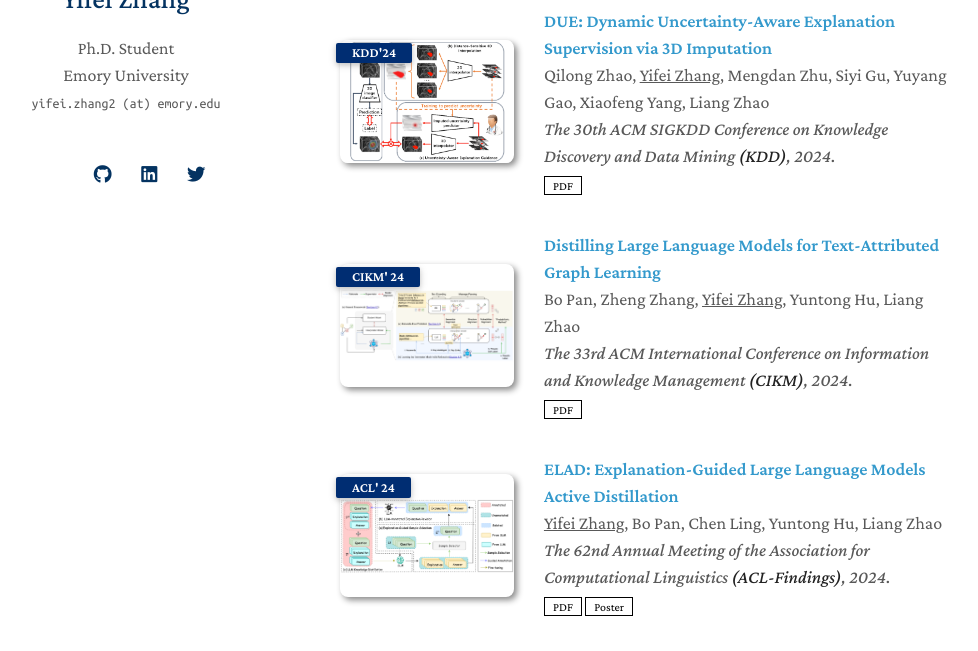
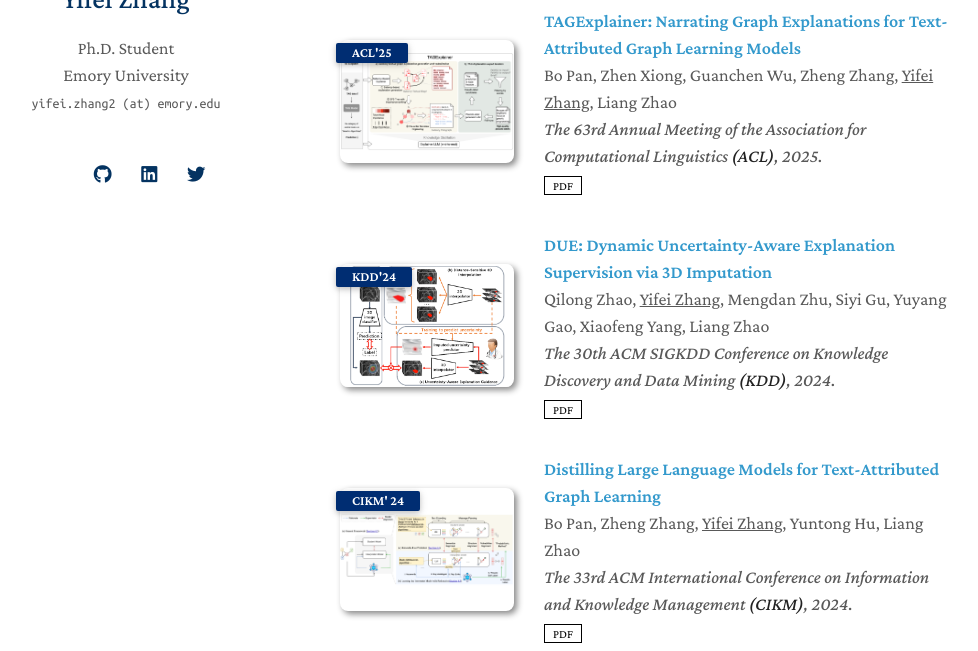
Before and after one commit to yifeizhangcs/yifeizhangcs.github.io, a Jekyll site: the page built from index.md, in a window 1280 px wide and 900 px high, scrolled down 1667 px, cut to the strip 249-900 px from the top of the window. Shown: the whole strip, without its empty margins (150-1128 px from the left). Built offline with Jekyll 4.4.1, drawn with Linux system fonts in a browser that asks for light colours; nearby versions of some CDN libraries; a style sheet for code colours, icons or effects is not loaded; our own code applies the rules of GitHub Pages for plain Markdown files.

Commit message:
Update publications.yml

```diff
--- a/_data/publications.yml
+++ b/_data/publications.yml
@@ -23,6 +23,13 @@ main:
     pdf: https://arxiv.org/pdf/2310.08537.pdf
     page: https://xaidataset.github.io/
     image: ./assets/img/benchmark.png
+
+  - title: "TAGExplainer: Narrating Graph Explanations for Text-Attributed Graph Learning Models"
+    authors: Bo Pan, Zhen Xiong, Guanchen Wu, Zheng Zhang, <span style="text-decoration:underline">Yifei Zhang</span>, Liang Zhao
+    conference_short: ACL'25
+    conference: The 63rd Annual Meeting of the Association for Computational Linguistics <strong>(ACL)</strong>, 2025.
+    pdf: https://arxiv.org/pdf/2410.15268
+    image: ./assets/img/tagexplainer.png
 
   - title: "DUE: Dynamic Uncertainty-Aware Explanation Supervision via 3D Imputation"
     authors: Qilong Zhao, <span style="text-decoration:underline">Yifei Zhang</span>, Mengdan Zhu, Siyi Gu, Yuyang Gao, Xiaofeng Yang, Liang Zhao
```
